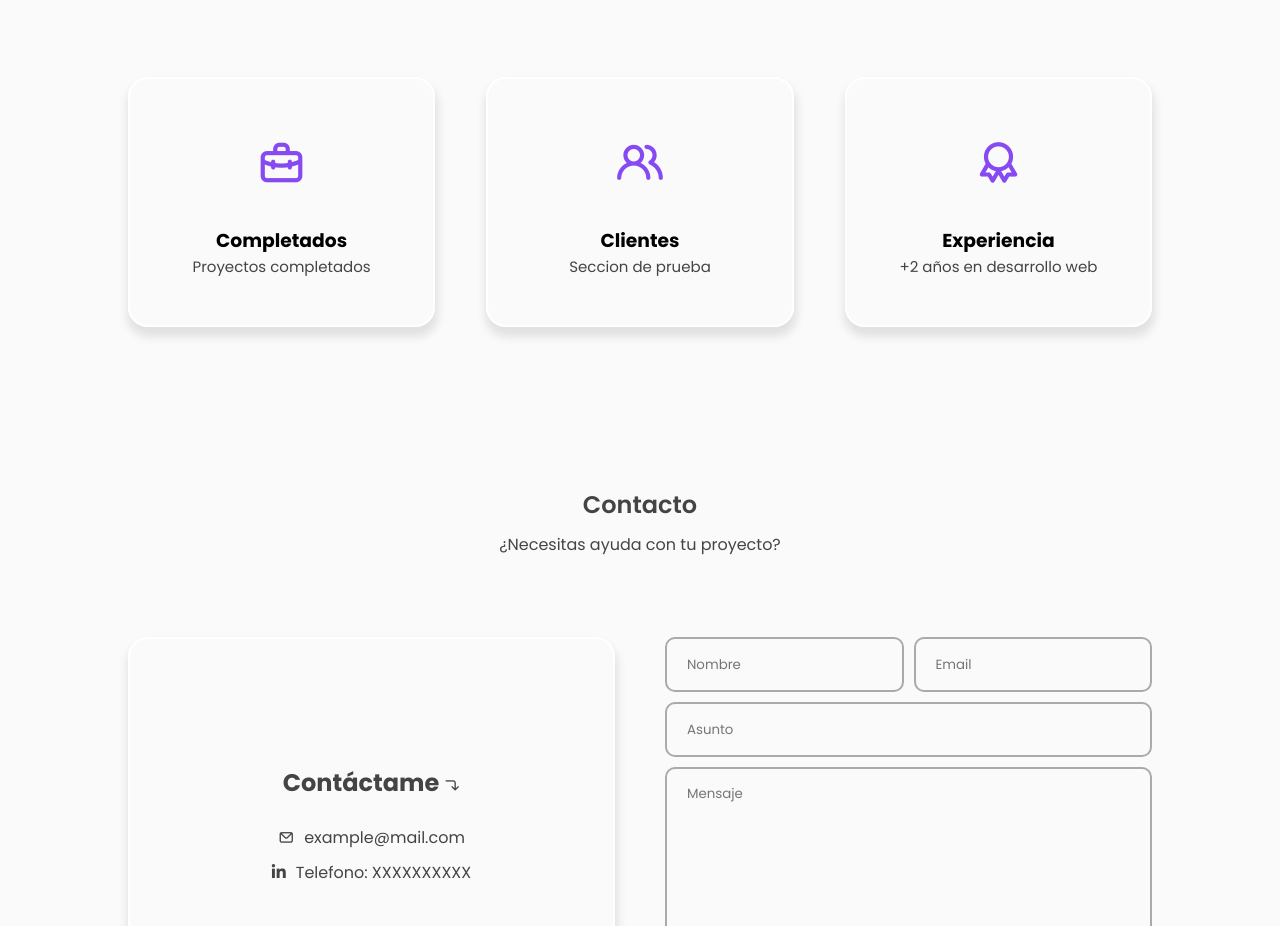
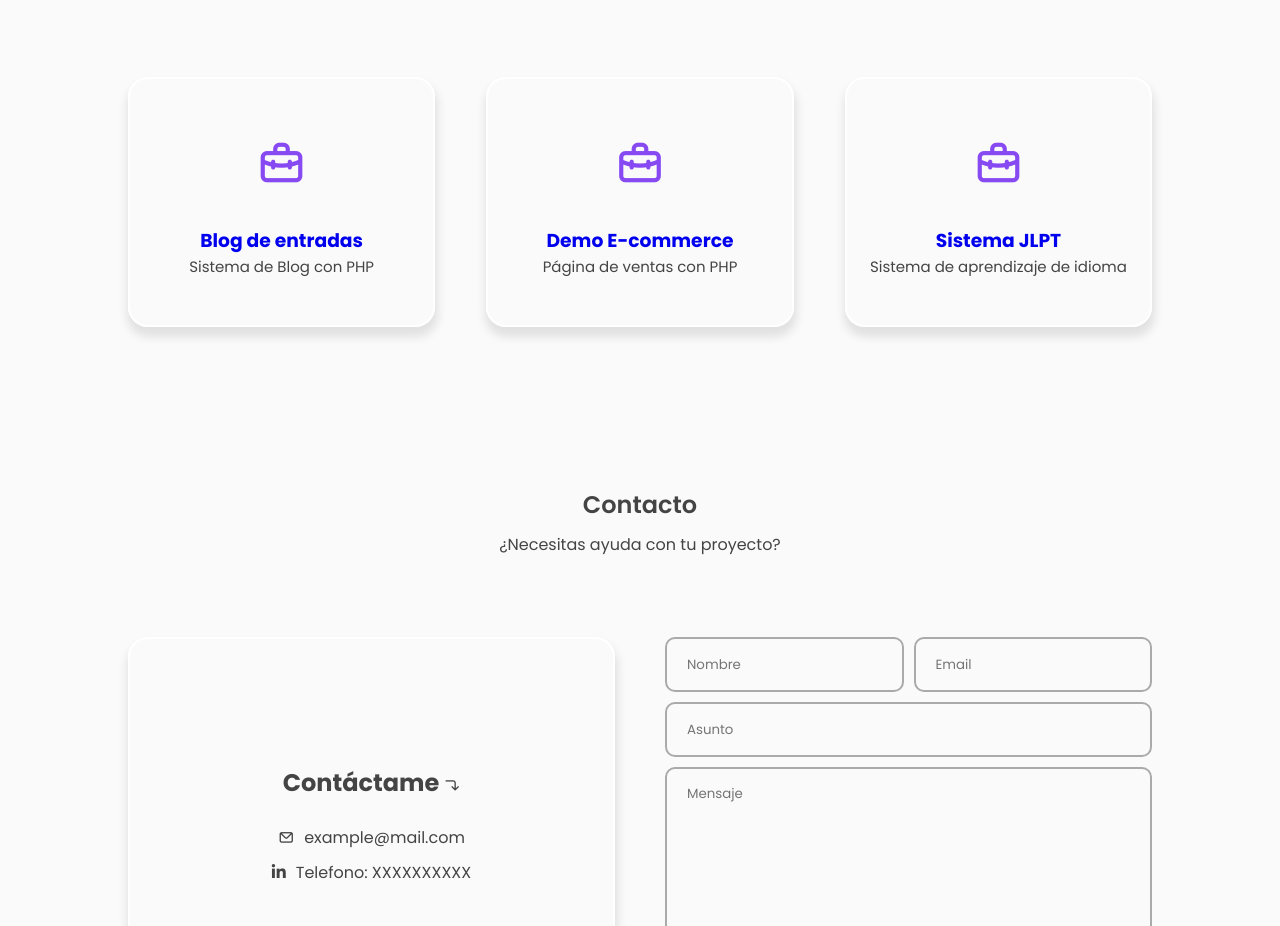
Before and after one commit to Alexis-Srrn/portafolio, a plain HTML site: page index.html in a window 1280 px wide. Shown: the part 1545-2471 px from the top of the page. Drawn offline with nearby package versions, Linux system fonts and the light colour scheme; a web font is replaced by a local one.

Commit message:
añadidos enlaces de mis proyectos

```diff
--- a/assets/styles.css
+++ b/assets/styles.css
@@ -523,6 +523,9 @@ i{
    flex-wrap: wrap;
 }
 
+
+
+
 .project__box{
    position: relative;
    display: flex;
@@ -539,13 +542,21 @@ i{
    cursor: pointer;
 }
 
-.project__box > i{
+.project__box a{
+   position: relative;
+   display: flex;
+   justify-content: center;
+   align-items: center;
+   flex-direction: column;
+}
+
+.project__box a > i{
    font-size: 50px;
    color: #8749f2;
    margin-bottom: 25px;
 }
 
-.project__box label{
+.project__box a label{
    font-size: 15px;
    color: var(--text-color);
 }
@@ -567,9 +578,9 @@ i{
    bottom: 0;
 }
 
-.project__box:hover.project__box i,
-.project__box:hover.project__box > h3,
-.project__box:hover.project__box > label{
+.project__box:hover.project__box a i,
+.project__box:hover.project__box a > h3,
+.project__box:hover.project__box a > label{
    color: #fff;
    z-index: 2;
 }
--- a/index.html
+++ b/index.html
@@ -1,5 +1,6 @@
 <!DOCTYPE html>
 <html lang="es">
+
 <head>
     <meta charset="UTF-8">
     <meta name="viewport" content="width=device-width, initial-scale=1.0">
@@ -8,6 +9,7 @@
     <link rel="stylesheet" href="assets/styles.css">
     <title>Mi Portafolio</title>
 </head>
+
 <body>
     <!--Nav menu-->
     <div class="container">
@@ -85,11 +87,12 @@
                         <div class="about__info">
                             <figure class="about-me">
                                 <figcaption>
-                                    <img src="assets/img/perfil.jpg" alt="" class="profile"/>
+                                    <img src="assets/img/perfil.jpg" alt="" class="profile" />
                                     <h2>Desarrollador Web</h2>
-                                    <p>Mi nombre es Alexis! Desarrollador web con experiencia en diferentes técnologías</p>
-                                </figure>
-                                <button class="about-me-btn">Mi red social</button>
+                                    <p>Mi nombre es Alexis! Desarrollador web con experiencia en diferentes técnologías
+                                    </p>
+                            </figure>
+                            <button class="about-me-btn">Mi red social</button>
                         </div>
                     </div>
                     <div class="skill">
@@ -147,20 +150,30 @@
                 </div>
                 <div class="project__container">
                     <div class="project__box">
-                        <i class="uil uil-briefcase-alt"></i>
-                        <h3>Completados</h3>
-                        <label>Proyectos completados</label>
+                        <a href="https://github.com/Alexis-Srrn/blog-de-entradas" target="_blank"
+                            style="text-decoration: none;">
+                            <i class="uil uil-briefcase-alt"></i>
+                            <h3>Blog de entradas</h3>
+                            <label>Sistema de Blog con PHP</label>
+                        </a>
                     </div>
                     <div class="project__box">
-                        <i class="uil uil-users-alt"></i>
-                        <h3>Clientes</h3>
-                        <label>Seccion de prueba</label>
+                        <a href="https://github.com/Alexis-Srrn/sistema_e-commerce" target="_blank"
+                            style="text-decoration: none;">
+                            <i class="uil uil-briefcase-alt"></i>
+                            <h3>Demo E-commerce</h3>
+                            <label>Página de ventas con PHP</label>
+                        </a>
                     </div>
                     <div class="project__box">
-                        <i class="uil uil-award"></i>
-                        <h3>Experiencia</h3>
-                        <label>+2 años en desarrollo web</label>
+                        <a href="https://github.com/Alexis-Srrn/sistema_jlpt" target="_blank"
+                            style="text-decoration: none;">
+                            <i class="uil uil-briefcase-alt"></i>
+                            <h3>Sistema JLPT</h3>
+                            <label>Sistema de aprendizaje de idioma</label>
+                        </a>
                     </div>
+
                 </div>
             </section>
             <!--Contact Box-->
@@ -224,4 +237,5 @@
         </footer>
     </div>
 </body>
+
 </html>
```
